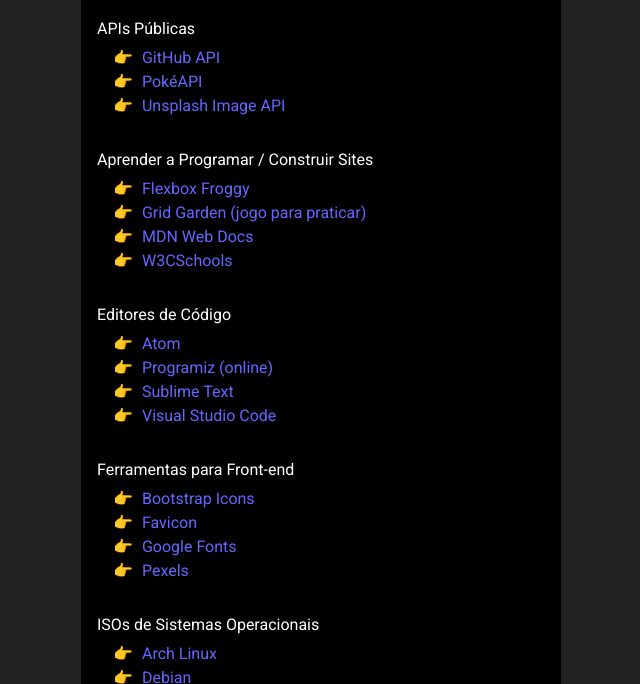
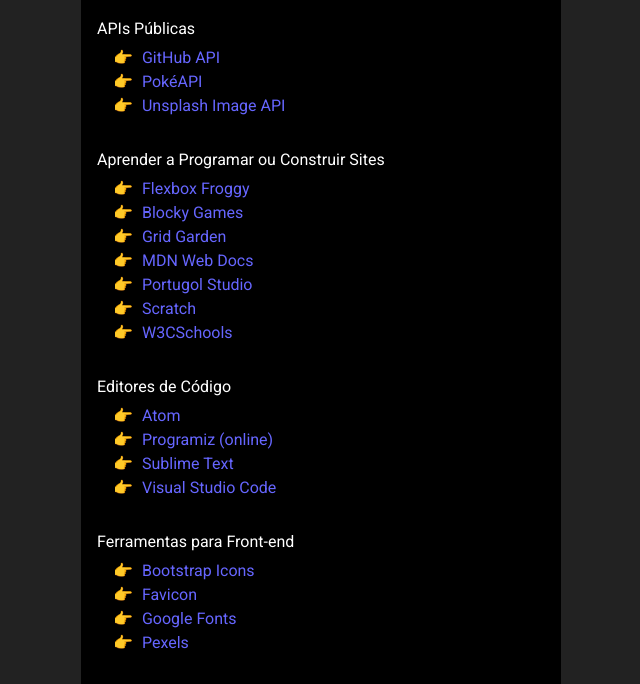
Before and after one commit to zolppy/useful-links, a plain HTML site: page index.html in a window 1280 px wide. Shown: the part 66-750 px from the top of the page, without its empty margins (319-959 px from the left). Drawn offline with Linux system fonts and the light colour scheme.

Commit message:
mais links

```diff
--- a/index.html
+++ b/index.html
@@ -49,7 +49,7 @@
       </ul>
     </section>
     <section class="category">
-      <h2 class="category__title">Aprender a Programar / Construir Sites</h2>
+      <h2 class="category__title">Aprender a Programar ou Construir Sites</h2>
       <ul class="category__list">
         <li class="category__item">
           <a
@@ -62,11 +62,20 @@
         </li>
         <li class="category__item">
           <a
+            href="https://blockly.games/?lang=pt-br"
+            class="category__link"
+            target="_blank"
+          >
+            Blocky Games
+          </a>
+        </li>
+        <li class="category__item">
+          <a
             href="https://cssgridgarden.com/#pt-br"
             class="category__link"
             target="_blank"
           >
-            Grid Garden (jogo para praticar)
+            Grid Garden
           </a>
         </li>
         <li class="category__item">
@@ -76,6 +85,24 @@
             target="_blank"
           >
             MDN Web Docs
+          </a>
+        </li>
+        <li class="category__item">
+          <a
+            href="https://univali-lite.github.io/Portugol-Studio/"
+            class="category__link"
+            target="_blank"
+          >
+            Portugol Studio
+          </a>
+        </li>
+        <li class="category__item">
+          <a
+            href="https://scratch.mit.edu/"
+            class="category__link"
+            target="_blank"
+          >
+            Scratch
           </a>
         </li>
         <li class="category__item">
```
